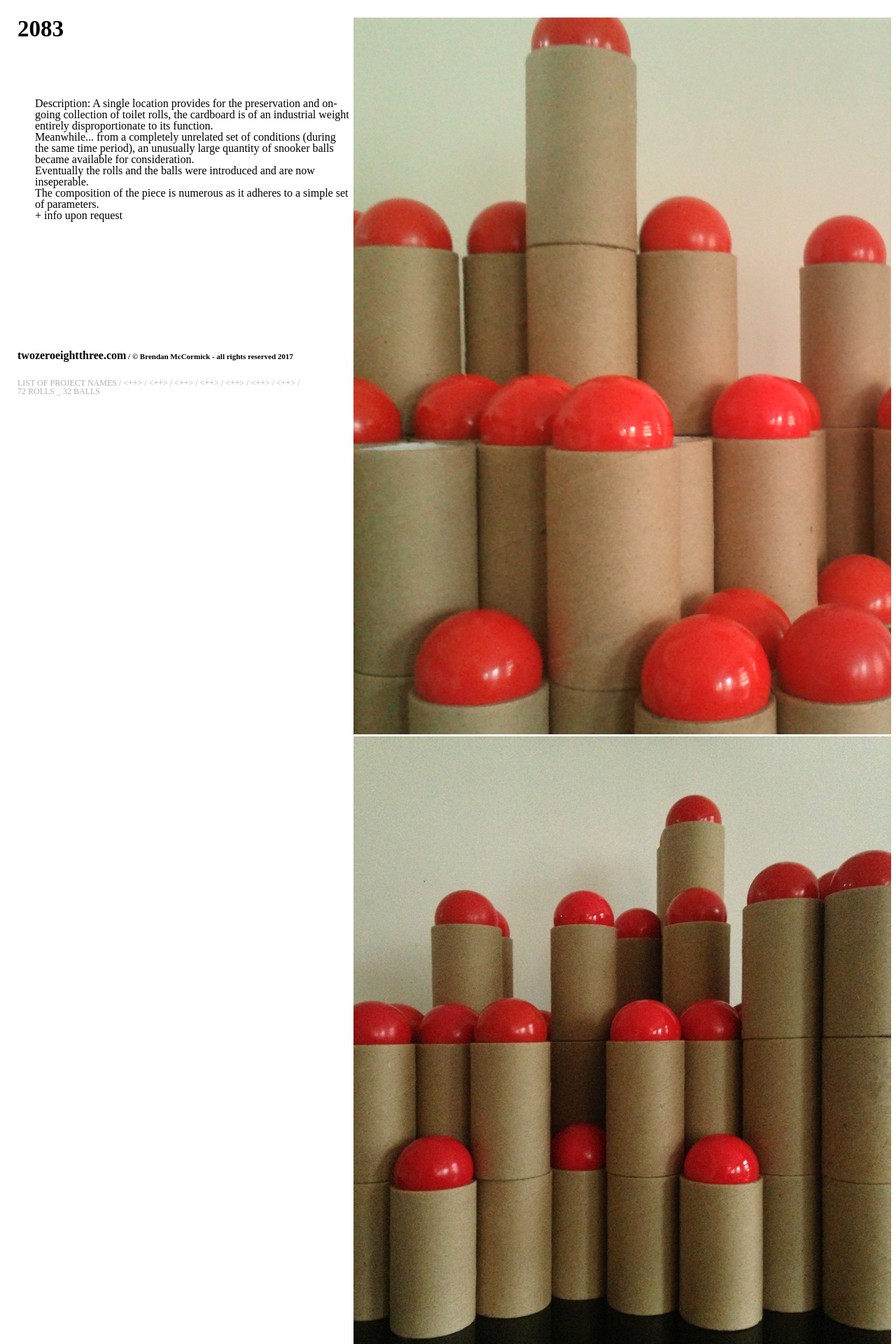
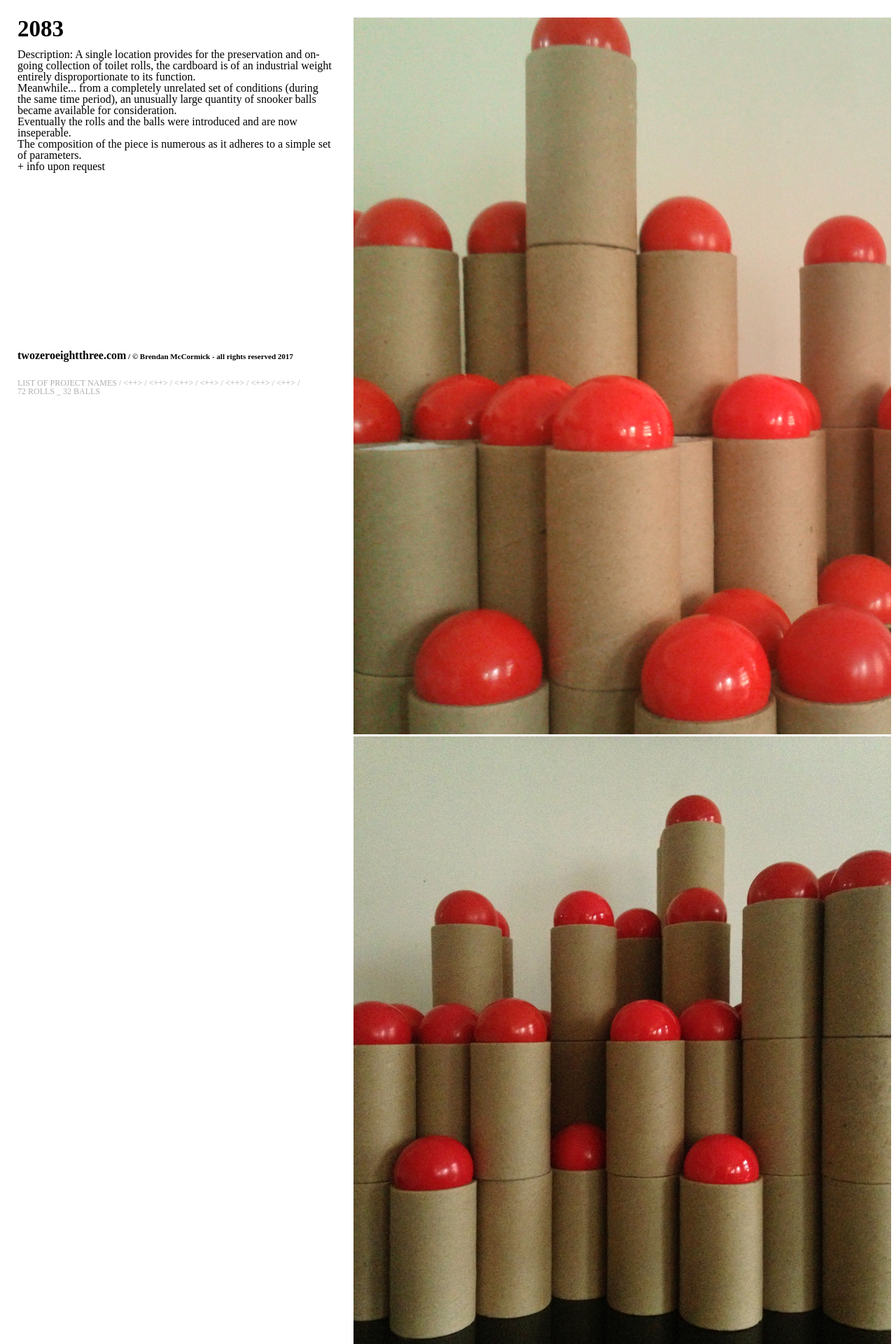
Before and after one commit to twozeroeightthree/website, a Jekyll site: the page built from _posts/2018-01-01-72-rolls-32-balls.html, in a window 1280 px wide. Shown: the top 1920 px of the page at 70% size. Built offline with Jekyll 4.4.1, drawn with Linux system fonts in a browser that asks for light colours; some web fonts are replaced.

Commit message:
2018-03-20_20:51

```diff
--- a/_posts/2018-01-01-72-rolls-32-balls.html
+++ b/_posts/2018-01-01-72-rolls-32-balls.html
@@ -3,7 +3,7 @@ layout: post
 title: 72 rolls _ 32 balls
 imgpath: "/img/rolls/"
 ---
-<div id="description" class="panel">
+
 <h2></h2>
 <p>
   <b>Description: </b> A single location provides for the preservation and on-going collection of toilet rolls, the cardboard is of an industrial weight entirely disproportionate to its function.
@@ -18,5 +18,5 @@ imgpath: "/img/rolls/"
   The composition of the piece is numerous as it adheres to a simple set of parameters.
 </p>
 <span>+ info upon request</span>
-</div>
+
 {% include images.html path=page.imgpath%}
```
Also changed, not shown: 1 other file.
